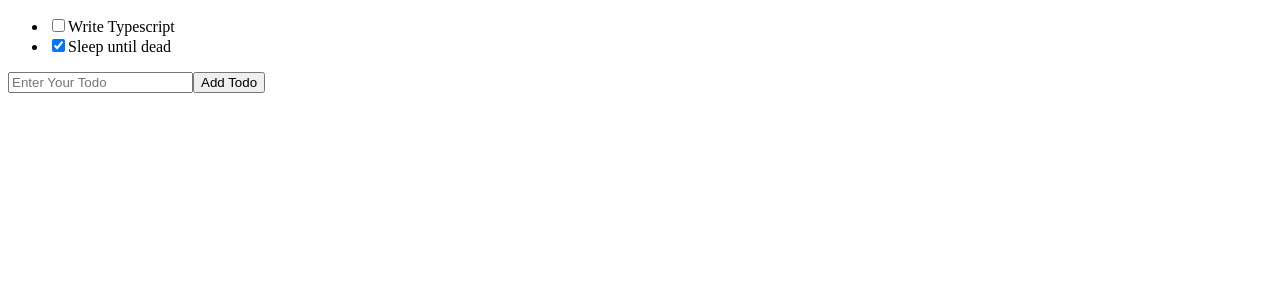
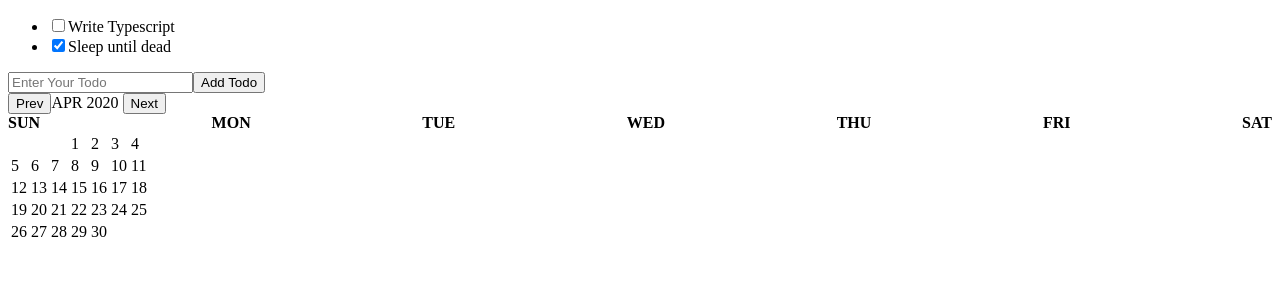
Before and after one commit to kbs781025/ReactTodos, a React (Create React App) app: page / in a window 1280 px wide. Shown: the top 300 px of the page. Built offline with nearby package versions, Linux system fonts and the light colour scheme.

Commit message:
calendar without style done

```diff
--- a/src/App.tsx
+++ b/src/App.tsx
@@ -2,6 +2,7 @@ import React, { useState } from "react";
 import TodoList from "./components/TodoList";
 import EnterTodoForm from "./components/EnterTodoForm";
 import { TodoType } from "./components/TodoItem";
+import Calendar from "./components/Calendar";
 
 let todos = [
   {
@@ -36,6 +37,7 @@ function App() {
     <div className="App">
       <TodoList todos={todoList} toggleTodo={toggleTodo} />
       <EnterTodoForm addNewTodo={addNewTodo} />
+      <Calendar />
     </div>
   );
 }
--- /dev/null
+++ b/src/components/Calendar.tsx
@@ -0,0 +1,95 @@
+import React, { useState, useEffect } from "react";
+
+function getStartDay(date: Date) {
+  return new Date(date.getFullYear(), date.getMonth(), 1).getDay();
+}
+
+function isLeapYear(year: number) {
+  return (year % 4 === 0 && year % 100 !== 0) || year % 400 === 0;
+}
+
+function converTo2dArray(numArray: number[], startDay: number) {
+  for (let i = 0; i < numArray.length; ++i) {
+    numArray[i] = i - startDay + 1;
+  }
+
+  let secondArray: number[][] = [];
+  for (let i = 0; ; ++i) {
+    secondArray.push(Array<number>(7));
+    for (let j = 0; j < 7; ++j) {
+      secondArray[i][j] = numArray[i * 7 + j];
+    }
+    if (i >= 7) break;
+  }
+  return secondArray;
+}
+
+function getRows(days: number[][]) {
+  return days.map((dayRow) => (
+    <tr>
+      {dayRow.map((day) => (
+        <td>{day > 0 ? day : " "}</td>
+      ))}
+    </tr>
+  ));
+}
+
+function Calendar() {
+  const DAYS = [31, 28, 31, 30, 31, 30, 31, 31, 30, 31, 30, 31];
+  const DAYS_LEAP = [31, 29, 31, 30, 31, 30, 31, 31, 30, 31, 30, 31];
+  const DAYS_OF_WEEK = ["SUN", "MON", "TUE", "WED", "THU", "FRI", "SAT"];
+  const MONTHS = [
+    "JAN",
+    "FEB",
+    "MAR",
+    "APR",
+    "MAY",
+    "JUN",
+    "JUL",
+    "AUG",
+    "SEP",
+    "OCT",
+    "NOV",
+    "DEC",
+  ];
+
+  const today = new Date();
+  const [date, setDate] = useState(today);
+  const [day, setDay] = useState(today.getDay());
+  const [month, setMonth] = useState(today.getMonth());
+  const [year, setYear] = useState(today.getFullYear());
+  const [startDay, setStartDay] = useState(getStartDay(today));
+
+  useEffect(() => {
+    setDay(date.getDay());
+    setMonth(date.getMonth());
+    setYear(date.getFullYear());
+    setStartDay(getStartDay(date));
+  }, [date]);
+
+  const days = isLeapYear(year) ? DAYS_LEAP : DAYS;
+  const entireDays: number[][] = converTo2dArray(
+    Array(days[month] + startDay),
+    startDay
+  );
+  console.log(entireDays);
+  return (
+    <div>
+      <button onClick={() => setDate(new Date(year, month - 1, day))}>
+        Prev
+      </button>
+      <span>{`${MONTHS[month]} ${year} `}</span>
+      <button onClick={() => setDate(new Date(year, month + 1, day))}>
+        Next
+      </button>
+      <div style={{ display: "flex", justifyContent: "space-between" }}>
+        {DAYS_OF_WEEK.map((day) => {
+          return <strong>{day}</strong>;
+        })}
+      </div>
+      <table>{getRows(entireDays)}</table>
+    </div>
+  );
+}
+
+export default Calendar;
```
